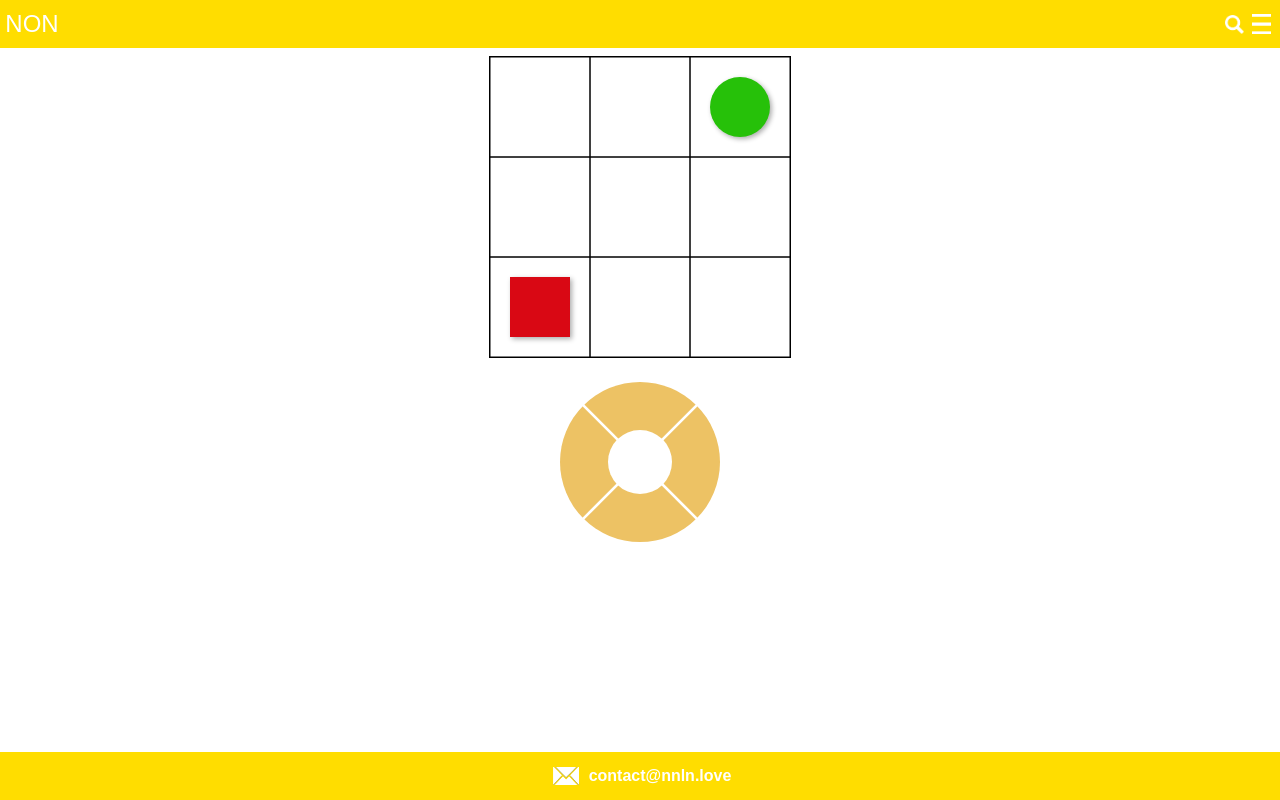
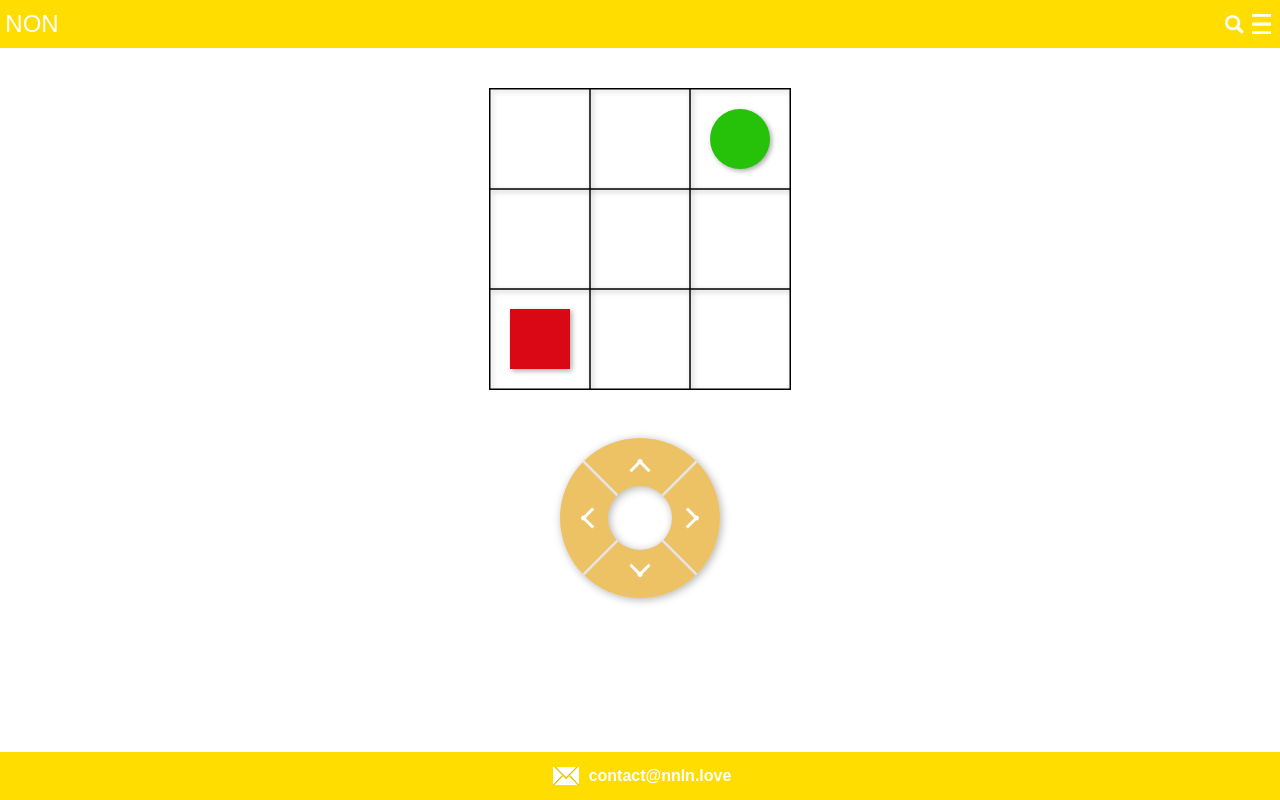
Before and after one commit to 2nonnon/show, a Vue app: page /game in a window 1280 px wide. Built offline with nearby package versions, Linux system fonts and the light colour scheme.

Commit message:
click -> touch

```diff
--- a/src/pages/game.vue
+++ b/src/pages/game.vue
@@ -1,12 +1,12 @@
 <template>
     <div class="wrapper center">
         <canvas id="game" ref="canvas">Your browser do not support canvas</canvas>
-        <div class="win" v-show="win">You win !</div>
+        <div class="win" v-if="win">You win !</div>
         <div class="board">
-            <div :class="['key', 'left', {'stop': win}]" @click="move('a')"></div>
-            <div :class="['key', 'up', {'stop': win}]" @click="move('w')"></div>
-            <div :class="['key', 'down', {'stop': win}]" @click="move('s')"></div>
-            <div :class="['key', 'right', {'stop': win}]" @click="move('d')"></div>
+            <div :class="['key', 'left', { 'stop': win }, {'active': active === 'a'}]" ref="left" data-key="a"></div>
+            <div :class="['key', 'up', { 'stop': win }, {'active': active === 'w'}]"  ref="up" data-key="w"></div>
+            <div :class="['key', 'down', { 'stop': win }, {'active': active === 's'}]"  ref="down" data-key="s"></div>
+            <div :class="['key', 'right', { 'stop': win }, {'active': active === 'd'}]"  ref="right" data-key="d"></div>
         </div>
     </div>
 </template>
@@ -16,11 +16,11 @@ import { ref } from "@vue/reactivity"
 import { watch } from "@vue/runtime-core"
 const canvas = ref(null)
 const win = ref(false)
+const active = ref('')
 
 let ctx
 const createMap = (ctx, size = 100, n = 3) => {
     ctx.beginPath();
-    // ctx.rect(0, 0, n * size, n * size)
     for (let i = 0; i < n * size; i += size) {
         for (let j = 0; j < n * size; j += size) {
             ctx.rect(i, j, size, size)
@@ -28,10 +28,6 @@ const createMap = (ctx, size = 100, n = 3) => {
     }
     ctx.stroke();
     ctx.closePath();
-    ctx.shadowOffsetX = 2;
-    ctx.shadowOffsetY = 2;
-    ctx.shadowBlur = 5;
-    ctx.shadowColor = 'rgba(0,0,0,0.33)';
 }
 const createTarget = (ctx, x, y, size = 30) => {
     ctx.beginPath();
@@ -48,14 +44,14 @@ const createPlayer = (ctx, x, y, size = 60) => {
     ctx.closePath();
 }
 const getTarget = () => {
-    const flag = location.x - target.x === -30 && location.y - target.y === -30
+    const flag = player.x - target.x === -30 && player.y - target.y === -30
     if (flag) {
         window.removeEventListener('keypress', keypressHandler)
         win.value = true
         console.log('you win')
     }
 }
-const location = {
+const player = {
     x: 20,
     y: 220
 }
@@ -65,51 +61,82 @@ const target = {
 }
 const directions = {
     'w': () => {
-        location.y = location.y - 100 > 0 ? location.y - 100 : location.y
+        player.y = player.y - 100 > 0 ? player.y - 100 : player.y
     },
     'a': () => {
-        location.x = location.x - 100 > 0 ? location.x - 100 : location.x
+        player.x = player.x - 100 > 0 ? player.x - 100 : player.x
     },
     's': () => {
-        location.y = location.y + 100 < 300 ? location.y + 100 : location.y
+        player.y = player.y + 100 < 300 ? player.y + 100 : player.y
     },
     'd': () => {
-        location.x = location.x + 100 < 300 ? location.x + 100 : location.x
+        player.x = player.x + 100 < 300 ? player.x + 100 : player.x
     }
 }
 const move = (key) => {
-    ctx.clearRect(location.x - 5, location.y - 5, 80, 80)
+    ctx.clearRect(player.x - 5, player.y - 5, 80, 80)
     directions[key]()
-    createPlayer(ctx, location.x, location.y)
+    createPlayer(ctx, player.x, player.y)
     getTarget()
 }
 const keypressHandler = (ev) => {
-    // console.log(ev)
     move(ev.key)
 }
 watch(canvas, () => {
-    console.log(canvas)
     canvas.value.width = '300'
     canvas.value.height = '300'
     ctx = canvas.value.getContext('2d')
+    ctx.shadowOffsetX = 2;
+    ctx.shadowOffsetY = 2;
+    ctx.shadowBlur = 5;
+    ctx.shadowColor = 'rgba(0,0,0,0.33)';
     createMap(ctx)
     createTarget(ctx, target.x, target.y)
-    createPlayer(ctx, location.x, location.y)
+    createPlayer(ctx, player.x, player.y)
     window.addEventListener('keypress', keypressHandler)
+})
+const touchStartHandler = (target) => {
+    active.value = target.target.dataset.key
+    target.target.dataset.key && move(target.target.dataset.key)
+}
+const touchEndHandler = () => {
+    active.value = ''
+}
+const left = ref(null);
+const up = ref(null);
+const down = ref(null);
+const right = ref(null);
+watch(left, () => {
+    left.value.addEventListener('touchstart', touchStartHandler)
+    left.value.addEventListener('touchend', touchEndHandler)
+})
+watch(up, () => {
+    up.value.addEventListener('touchstart', touchStartHandler)
+    up.value.addEventListener('touchend', touchEndHandler)
+})
+watch(down, () => {
+    down.value.addEventListener('touchstart', touchStartHandler)
+    down.value.addEventListener('touchend', touchEndHandler)
+})
+watch(right, () => {
+    right.value.addEventListener('touchstart', touchStartHandler)
+    right.value.addEventListener('touchend', touchEndHandler)
 })
 
 </script>
 
 <style scoped>
 .wrapper {
+    margin-top: 2rem;
+    padding-bottom: 1rem;
     flex-direction: column;
-    gap: 1.5rem 0;
+    gap: 3rem 0;
 }
 #game {
     border: 1px solid #000;
-    /* box-shadow: 2px 2px 5px 0 rgba(0, 0, 0, 0.33); */
 }
 .win {
+    position: absolute;
     font-size: 2rem;
     font-weight: bold;
     color: rgb(95, 255, 47);
@@ -121,6 +148,8 @@ watch(canvas, () => {
     border-radius: 50%;
     overflow: hidden;
     --key-color: rgb(237, 194, 100);
+    box-shadow: .1rem .1rem .5rem rgba(0, 0, 0, 0.3);
+    background-color: rgba(0, 0, 0, 0.1);
 }
 .board::after {
     content: "";
@@ -133,11 +162,29 @@ watch(canvas, () => {
     left: 50%;
     transform: translate(-50%, -50%);
     border-radius: 50%;
+    box-shadow: inset .1rem .1rem .5rem rgba(0, 0, 0, 0.3);
 }
 .board .key {
+    --width: 8.2rem;
     position: absolute;
-    border-top: 8.2rem solid transparent;
-    border-left: 8.2rem solid var(--key-color);
+    border-top: var(--width) solid transparent;
+    border-left: var(--width) solid var(--key-color);
+}
+.board .key::after {
+    content: '';
+    display: block;
+    position: absolute;
+    width: 2rem;
+    height: 2rem;
+    background-image: linear-gradient(#fff 0%, #fff 100%),
+    linear-gradient(#fff 0%, #fff 100%);
+    background-position: 10% 50%, 50% 10%;
+    background-size: 1rem .2rem, .2rem 1rem;
+    background-repeat: no-repeat;
+    --ratio: 0.3;
+    bottom: calc(var(--width) * var(--ratio));
+    right: calc(var(--width) * (1 - var(--ratio)));
+    transform: translate(50%, 50%) rotateZ(-90deg);
 }
 .board .key.left {
     left: -50%;
@@ -159,6 +206,13 @@ watch(canvas, () => {
     left: 50%;
     transform: translateX(-50%) rotateZ(135deg);
 }
+.board .key.active {
+    border-left-color: aqua;
+}
+.board .key.active::after {
+    background-image: linear-gradient(#ff5 0%, #ff5 100%),
+    linear-gradient(#ff5 0%, #ff5 100%);
+}
 .stop {
     pointer-events: none;
 }
```
